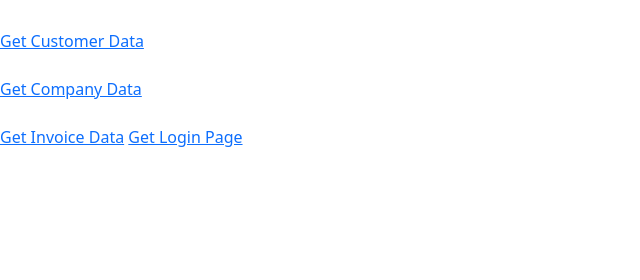
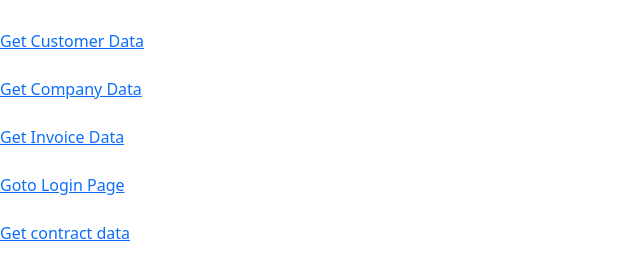
Before and after one commit to RathiAaditya/Shopping-Complex-Database-Solutions, a Django app: template templates/home.html in a window 1280 px wide. Shown: the part 51-331 px from the top of the page, without its empty margins (0-640 px from the left). Run offline with Django 4.2, Linux system fonts and the light colour scheme; the template is opened without the code that fills it, so the values that code supplies are empty; parts of the project's set-up code (start-up, migrations or seed data) failed here and were passed over.

Commit message:
minor-edits

```diff
--- a/mall/urls.py
+++ b/mall/urls.py
@@ -3,11 +3,8 @@ from . import views
 
 urlpatterns = [
     path('', views.index, name='index'),
-
-
-    path('contract',views.contractdata,name='contract'),
-    path('geninvoice',views.generateInvoice,name='geninv')
-
+    path('home/contract',views.contractdata,name='contract'),
+    path('geninvoice',views.generateInvoice,name='geninv'),
     path('home', views.home, name='home'),
     path('home/customer', views.customerdata, name='customer'),
     path('home/company', views.companydata, name='company'),
--- a/mall/views.py
+++ b/mall/views.py
@@ -1,6 +1,6 @@
 from urllib import response
 from django.http import HttpResponse
-
+from datetime import date
 from django.shortcuts import render, redirect
 from django.contrib import messages
 from mall.models import Companies, Customer, Invoice, Contracts
@@ -81,6 +81,6 @@ def generateInvoice(request):
     amt = con.Price
     comp = con.Company_id
     bil_freq = con.Billing_Frequency
-    new_inv = Invoice(Invoice_id=150000,Amount=amt, Discount=10,GST=18,Date_issued=date.today(),Date_paid=date.today(),Contract_id=cid, issued_by_id=12000110,issued_to_id=comp)
+    new_inv = Invoice(Invoice_id=150001,Amount=amt, Discount=10,GST=18,Date_issued=date.today(),Date_paid=date.today(),Contract_id=cid, issued_by_id=12000110,issued_to_id=comp)
     new_inv.save()
     return render(request, 'geninvoice.html')
--- a/templates/home.html
+++ b/templates/home.html
@@ -42,7 +42,8 @@
     <br />
     <a href="home/customer">Get Customer Data</a><br /><br />
     <a href="home/company">Get Company Data</a><br /><br />
-    <a href="home/invoice">Get Invoice Data</a>
-    <a href="home/login">Get Login Page</a>
+    <a href="home/invoice">Get Invoice Data</a><br><br>
+    <a href="home/login">Goto Login Page</a><br><br>
+    <a href="home/contract">Get contract data</a><br><br>
   </body>
 </html>
```
Also changed, not shown: templates/index.html (+5 -5 lines), mall/migrations/0003_alter_booking_options_alter_bound_by_options_and_more.py.
